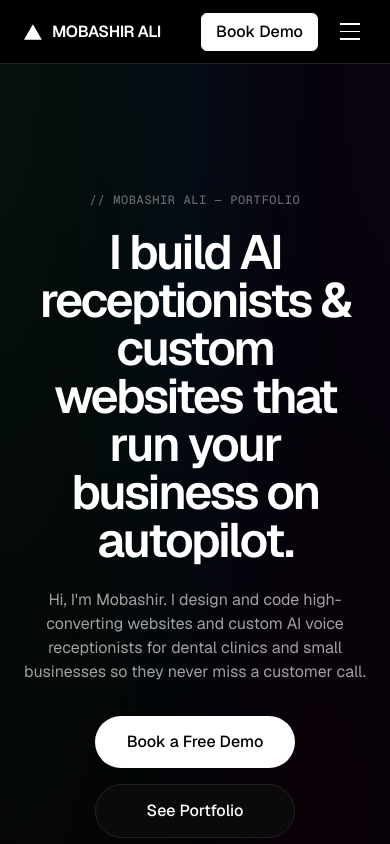
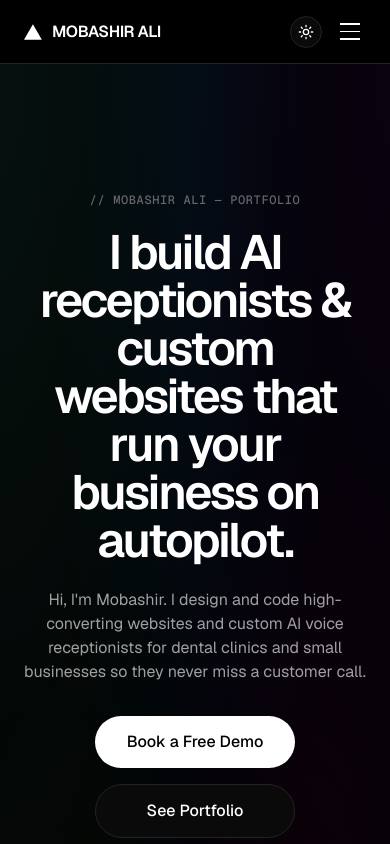
Before and after one commit to mobashirali0316-star/Website, a React (Vite) app: page / in a window 390 px wide. Shown: the top 844 px of the page. Built offline with nearby package versions, Linux system fonts and the light colour scheme.

Commit message:
Implement Light/Dark theme switching option, add dedicated 500/505 error pages, and optimize flowchart node arrows on mobile

```diff
--- a/src/App.jsx
+++ b/src/App.jsx
@@ -10,6 +10,7 @@ import Portfolio from './pages/Portfolio.jsx'
 import About from './pages/About.jsx'
 import ContactPage from './pages/ContactPage.jsx'
 import NotFound from './pages/NotFound.jsx'
+import ErrorPage from './pages/ErrorPage.jsx'
 
 export default function App() {
   return (
@@ -24,6 +25,8 @@ export default function App() {
               <Route path="/portfolio" element={<Portfolio />} />
               <Route path="/about" element={<About />} />
               <Route path="/contact" element={<ContactPage />} />
+              <Route path="/500" element={<ErrorPage code={500} />} />
+              <Route path="/505" element={<ErrorPage code={505} />} />
               <Route path="*" element={<NotFound />} />
             </Routes>
           </main>
--- a/src/components/ErrorBoundary.jsx
+++ b/src/components/ErrorBoundary.jsx
@@ -1,4 +1,5 @@
 import React from 'react'
+import ErrorPage from '../pages/ErrorPage.jsx'
 
 export default class ErrorBoundary extends React.Component {
   constructor(props) {
@@ -16,42 +17,7 @@ export default class ErrorBoundary extends React.Component {
 
   render() {
     if (this.state.hasError) {
-      return (
-        <div className="min-h-screen bg-canvas text-ink flex flex-col items-center justify-center px-6 text-center font-sans">
-          <div className="max-w-md w-full flex flex-col items-center">
-            {/* Vercel Error Monogram */}
-            <div className="w-12 h-12 rounded-sm bg-error-deep/10 flex items-center justify-center text-error mb-8">
-              <svg className="w-6 h-6 fill-none stroke-current" viewBox="0 0 24 24" strokeWidth="2" strokeLinecap="round" strokeLinejoin="round">
-                <circle cx="12" cy="12" r="10" />
-                <line x1="12" y1="8" x2="12" y2="12" />
-                <line x1="12" y1="16" x2="12.01" y2="16" />
-              </svg>
-            </div>
-
-            <h1 className="typography-heading-lg text-ink font-semibold mb-4">
-              Something went wrong
-            </h1>
-            <p className="typography-body-md text-body mb-8 leading-relaxed">
-              We encountered a runtime application error. Reload the page or head back to safety.
-            </p>
-
-            <div className="flex flex-col sm:flex-row gap-4 w-full justify-center">
-              <button
-                onClick={() => window.location.reload()}
-                className="btn-active-scale bg-primary hover:bg-ink/90 text-on-primary typography-button-lg rounded-pill px-6 py-2.5 transition-colors font-medium border border-primary"
-              >
-                Reload Page
-              </button>
-              <a
-                href="/"
-                className="btn-active-scale bg-canvas-elevated hover:bg-hairline-soft/80 text-ink border border-hairline typography-button-lg rounded-pill px-6 py-2.5 text-center transition-colors font-medium"
-              >
-                Back Home
-              </a>
-            </div>
-          </div>
-        </div>
-      )
+      return <ErrorPage code={500} />
     }
 
     return this.props.children
--- a/src/components/Navbar.jsx
+++ b/src/components/Navbar.jsx
@@ -1,4 +1,4 @@
-import { useState } from 'react'
+import { useState, useEffect } from 'react'
 import { Link } from 'react-router-dom'
 import { AnimatePresence, motion } from 'framer-motion'
 import { CALENDLY_URL, BRAND } from '../constants.js'
@@ -12,6 +12,30 @@ const links = [
 
 export default function Navbar() {
   const [mobileOpen, setMobileOpen] = useState(false)
+  const [theme, setTheme] = useState('dark')
+
+  useEffect(() => {
+    const saved = localStorage.getItem('theme') || 'dark'
+    if (saved === 'light') {
+      document.documentElement.classList.add('light')
+      setTheme('light')
+    } else {
+      document.documentElement.classList.remove('light')
+      setTheme('dark')
+    }
+  }, [])
+
+  const toggleTheme = () => {
+    if (theme === 'dark') {
+      document.documentElement.classList.add('light')
+      localStorage.setItem('theme', 'light')
+      setTheme('light')
+    } else {
+      document.documentElement.classList.remove('light')
+      localStorage.setItem('theme', 'dark')
+      setTheme('dark')
+    }
+  }
 
   return (
     <header className="fixed inset-x-0 top-0 z-50 h-16 bg-canvas border-b border-hairline font-sans flex items-center">
@@ -42,13 +66,30 @@ export default function Navbar() {
           ))}
         </nav>
 
-        {/* Right Action Button */}
-        <div className="flex items-center gap-4">
+        {/* Right Action Button & Theme Toggle */}
+        <div className="flex items-center gap-3 md:gap-4">
+          <button
+            onClick={toggleTheme}
+            aria-label="Toggle dark/light theme"
+            className="btn-active-scale w-8 h-8 rounded-full border border-hairline bg-canvas-elevated hover:bg-hairline-soft/80 flex items-center justify-center text-ink transition-colors"
+          >
+            {theme === 'dark' ? (
+              <svg className="w-[16px] h-[16px] stroke-current fill-none" viewBox="0 0 24 24" strokeWidth="2" strokeLinecap="round" strokeLinejoin="round">
+                <circle cx="12" cy="12" r="4" />
+                <path d="M12 2v2M12 20v2M4.93 4.93l1.41 1.41M17.66 17.66l1.41 1.41M2 12h2M20 12h2M6.34 17.66l-1.41 1.41M19.07 4.93l-1.41 1.41" />
+              </svg>
+            ) : (
+              <svg className="w-[16px] h-[16px] stroke-current fill-none" viewBox="0 0 24 24" strokeWidth="2" strokeLinecap="round" strokeLinejoin="round">
+                <path d="M12 3a6 6 0 0 0 9 9 9 9 0 1 1-9-9Z" />
+              </svg>
+            )}
+          </button>
+
           <a
             href={CALENDLY_URL}
             target="_blank"
             rel="noopener noreferrer"
-            className="btn-active-scale bg-primary hover:bg-ink/90 text-on-primary typography-button-md rounded-sm px-3.5 py-1.5 transition-colors font-medium border border-primary"
+            className="btn-active-scale bg-primary hover:bg-ink/90 text-on-primary typography-button-md rounded-sm px-3.5 py-1.5 transition-colors font-medium border border-primary hidden sm:inline-block"
           >
             Book Demo
           </a>
--- a/src/index.css
+++ b/src/index.css
@@ -3,6 +3,50 @@
 @tailwind utilities;
 
 @layer base {
+  :root {
+    --primary: #ffffff;
+    --on-primary: #000000;
+    --ink: #ffffff;
+    --body: #a0a0a0;
+    --mute: #666666;
+    --faint: #333333;
+    --hairline: #222222;
+    --hairline-soft: #111111;
+    --canvas: #000000;
+    --canvas-elevated: #0a0a0a;
+    --link: #3291ff;
+    --link-deep: #0070f3;
+    --link-soft: rgba(0, 112, 243, 0.15);
+
+    --selection-bg: #002d64;
+    --selection-color: #3291ff;
+    --scrollbar-track: #000000;
+    --scrollbar-thumb: #222222;
+    --scrollbar-thumb-hover: #444444;
+  }
+
+  .light {
+    --primary: #171717;
+    --on-primary: #ffffff;
+    --ink: #171717;
+    --body: #4d4d4d;
+    --mute: #8f8f8f;
+    --faint: #a1a1a1;
+    --hairline: #ebebeb;
+    --hairline-soft: #f2f2f2;
+    --canvas: #fafafa;
+    --canvas-elevated: #ffffff;
+    --link: #0070f3;
+    --link-deep: #0761d1;
+    --link-soft: #d3e5ff;
+
+    --selection-bg: #d3e5ff;
+    --selection-color: #0761d1;
+    --scrollbar-track: #fafafa;
+    --scrollbar-thumb: #ebebeb;
+    --scrollbar-thumb-hover: #a1a1a1;
+  }
+
   html {
     scroll-behavior: smooth;
   }
@@ -14,8 +58,8 @@
   }
 
   ::selection {
-    background: #002d64; /* Vercel dark link-soft */
-    color: #3291ff; /* Vercel dark link-deep */
+    background: var(--selection-bg);
+    color: var(--selection-color);
   }
 }
 
@@ -123,13 +167,13 @@
   height: 8px;
 }
 ::-webkit-scrollbar-track {
-  background: #000000;
+  background: var(--scrollbar-track);
 }
 ::-webkit-scrollbar-thumb {
-  background: #222222;
+  background: var(--scrollbar-thumb);
   border-radius: 9999px;
-  border: 2px solid #000000;
+  border: 2px solid var(--scrollbar-track);
 }
 ::-webkit-scrollbar-thumb:hover {
-  background: #444444;
+  background: var(--scrollbar-thumb-hover);
 }
--- a/src/pages/Home.jsx
+++ b/src/pages/Home.jsx
@@ -104,6 +104,11 @@ export default function Home() {
                 <polyline points="9 18 15 12 9 6" />
               </svg>
             </div>
+            <div className="flex md:hidden flex-col items-center justify-center text-mute select-none py-1 animate-pulse">
+              <svg className="w-5 h-5" viewBox="0 0 24 24" fill="none" stroke="currentColor" strokeWidth="2">
+                <polyline points="6 9 12 15 18 9" />
+              </svg>
+            </div>
 
             {/* Node 2: AI Voice Router */}
             <div className="w-full md:w-1/3 bg-canvas border border-hairline rounded-sm p-5 whisper-shadow text-center flex flex-col items-center">
@@ -124,6 +129,11 @@ export default function Home() {
             <div className="hidden md:flex flex-col items-center justify-center text-mute select-none px-2">
               <svg className="w-6 h-6 animate-pulse" viewBox="0 0 24 24" fill="none" stroke="currentColor" strokeWidth="2">
                 <polyline points="9 18 15 12 9 6" />
+              </svg>
+            </div>
+            <div className="flex md:hidden flex-col items-center justify-center text-mute select-none py-1 animate-pulse">
+              <svg className="w-5 h-5" viewBox="0 0 24 24" fill="none" stroke="currentColor" strokeWidth="2">
+                <polyline points="6 9 12 15 18 9" />
               </svg>
             </div>
 
--- a/tailwind.config.js
+++ b/tailwind.config.js
@@ -4,19 +4,19 @@ export default {
   theme: {
     extend: {
       colors: {
-        primary: '#ffffff',
-        'on-primary': '#000000',
-        ink: '#ffffff',
-        body: '#a0a0a0',
-        mute: '#666666',
-        faint: '#333333',
-        hairline: '#222222',
-        'hairline-soft': '#111111',
-        canvas: '#000000',
-        'canvas-elevated': '#0a0a0a',
-        link: '#3291ff',
-        'link-deep': '#0070f3',
-        'link-soft': 'rgba(0, 112, 243, 0.15)',
+        primary: 'var(--primary)',
+        'on-primary': 'var(--on-primary)',
+        ink: 'var(--ink)',
+        body: 'var(--body)',
+        mute: 'var(--mute)',
+        faint: 'var(--faint)',
+        hairline: 'var(--hairline)',
+        'hairline-soft': 'var(--hairline-soft)',
+        canvas: 'var(--canvas)',
+        'canvas-elevated': 'var(--canvas-elevated)',
+        link: 'var(--link)',
+        'link-deep': 'var(--link-deep)',
+        'link-soft': 'var(--link-soft)',
         error: '#ee0000',
         'error-deep': '#c50000',
         warning: '#f5a623',
```
